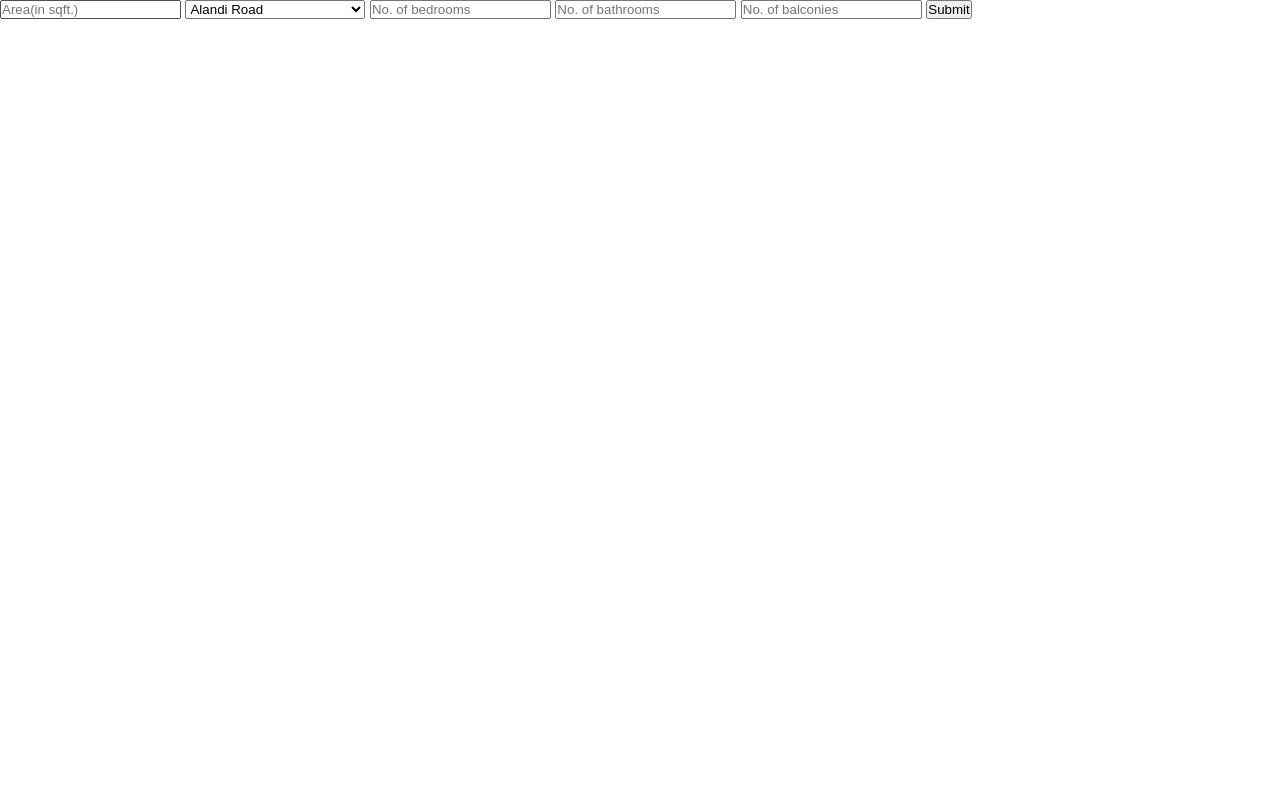
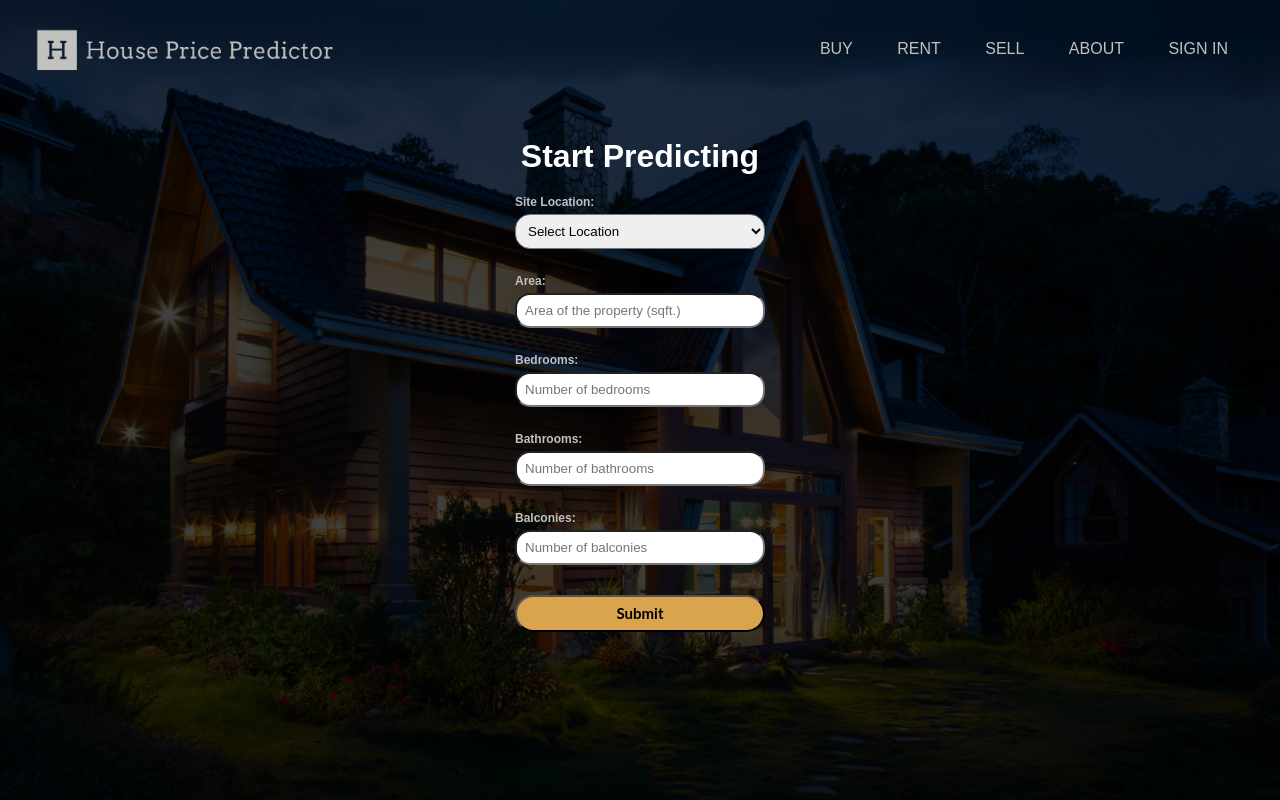
Before and after one commit to imageadhikari/Housing-Price-Predictor, a Flask app: page / in a window 1280 px wide. Run offline with Flask 2, Linux system fonts and the light colour scheme; parts of the project's set-up code (start-up, migrations or seed data) failed here and were passed over.

Commit message:
Index.html completed with css

```diff
--- a/static/style.css
+++ b/static/style.css
@@ -55,59 +55,69 @@
     width: 100%;
 }
 
-.content{
-    width:100%;
-    position: absolute;
-    top:50%;
-    transform: translateY(-50%);
-    text-align: center;
+.predictor{
+    width:250px;
+    padding: 30px 50px 10px;
+    margin: 10px auto;
+    position: relative;
     color:#c1c1c0;
 }
 
-.content h1{
-    font-size: 55px;
-    margin-top: 80px;
+.title h1{
+    color:#fff;
+    letter-spacing: 0px;
+    margin-bottom: 20px;
+    text-align: center;
 }
 
-.content p{
-    margin: 20px auto;
-    font-weight: 100;
-    line-height: 25px;
+.form,
+.form-items{
+    width: 100%;
 }
 
-button{
-    width:200px;
-    padding: 15px 0;
-    text-align: center;
-    margin:20px 10px;
-    border-radius: 25px;
+.form-items label{
+    display: block;
+    margin-top: 5px;
+    margin-bottom: 5px;
+    font-size: 12px;
     font-weight: bold;
-    font-size: 15px;
-    border: 2px solid #c1c1c0;
-    background: transparent;
-    color: #c1c1c0;
-    cursor: pointer;
-    position: relative;
-    overflow: hidden;
 }
 
-span{
-    background:#553f30;
-    height:100%;
-    width: 0;
-    border-radius: 25px;
-    position: absolute;
-    left: 0;
-    bottom: 0;
-    z-index: -1;
-    transition: 0.5s;
+.form-items select{
+    width: 100%;
+    padding: 8px;
+    margin-bottom: 20px;
+    outline: none;
+    border-radius: 15px;
 }
 
-button:hover span {
+.form-items input{
     width: 100%;
-
+    padding: 8px;
+    box-sizing: border-box;
+    margin-bottom: 20px;
+    outline: none;
+    border-radius: 15px;
 }
 
-button:hover {
-    border: none;
+input[type='submit']{
+    width: 100%;
+    padding: .5em 1em;
+    border-radius: 20px;
+    color: black;
+    font-family: 'Lato', sans-serif;
+    font-size: 15px;
+    font-weight: bold;
+    cursor: pointer;
+    background-color: #daa34e;
+    margin-top: 10px;
+    margin-bottom: 10px;
 }
+
+.messages h1{
+    color: white;
+}
+
+.messages h2{
+    color: white;
+}
--- a/templates/index.html
+++ b/templates/index.html
@@ -7,33 +7,32 @@
     <link rel="stylesheet" href="static/style.css">
     <title>House Price Predictor</title>
 </head>
+
 <body>
-    <!-- <div class="banner">
+
+    <div class="banner">
         <div class="navbar">
             <img src="static/logo.png" class="logo">
             <ul>
-                <li><a href="#">Location</a></li>
-                <li><a href="#">Bedrooms</a></li>
-                <li><a href="#">Bathrooms</a></li>
-                <li><a href="#">Balcony</a></li>
-                <li><a href="#">Area</a></li>
+                <li><a href="#">Buy</a></li>
+                <li><a href="#">Rent</a></li>
+                <li><a href="#">Sell</a></li>
+                <li><a href="#">About</a></li>
+                <li><a href="#">Sign In</a></li>
             </ul>
         </div>
 
-        <div class="content">
-            <h1>PREDICT YOUR HOUSE'S PRICE</h1>
-            <p>Predict the price of your house based on its features using our intuitive machine learning model.</p>
-            <div>
-                <button type="button"><span></span>Start Predicting</button>
-            </div>
+        <div class="predictor">
+            <div class="title">
+                <h1>Start Predicting</h1>
             </div>
 
-    </div> -->
-
+            <div class="form">
                 <form action="/predict" method="POST">
-        <input type="text" name="Land Area" placeholder="Area(in sqft.)">
-
+                    <div class="form-items">
+                        <label for="Location">Site Location:</label>
                         <select name="Location" id="Location">
+                            <option value="" disabled selected>Select Location</option>
                             <option value="Alandi Road">Alandi Road</option>
                             <option value="Ambegaon Budruk">Ambegaon Budruk</option>
                             <option value="Anandnagar">Anandnagar</option>
@@ -131,11 +130,36 @@
                             <option value="Warje">Warje</option>
                             <option value="Yerawada">Yerawada</option>
                         </select>
+                    </div>
 
-        <input type="text" name="Bedrooms" placeholder="No. of bedrooms">
-        <input type="text" name="Bathrooms" placeholder="No. of bathrooms">
-        <input type="text" name="Balcony" placeholder="No. of balconies">
+                    <div class="form-items">
+                        <label for="Land Area">Area:</label>
+                        <input type="text" name="Land Area" placeholder="Area of the property (sqft.)">
+                    </div>
+
+                    <div class="form-items">
+                        <label for="Bedrooms">Bedrooms:</label>
+                        <input type="text" name="Bedrooms" placeholder="Number of bedrooms">
+                    </div>
+
+                    <div class="form-items">
+                        <label for="Bathrooms">Bathrooms:</label>
+                        <input type="text" name="Bathrooms" placeholder="Number of bathrooms">
+                    </div>
+
+                    <div class="form-items">
+                        <label for="Balcony">Balconies:</label>
+                        <input type="text" name="Balcony" placeholder="Number of balconies">
+                    </div>
+
+                    <div class="subButton">
                         <input type="submit">
+                    </div>
+
                 </form>
+            </div>
+        </div>
+
+    </div>
 </body>
 </html>
```
Also changed, not shown: app.py (+0 -20 lines), templates/predict.html (+7 -0 lines), 1 other file. Lines whose indentation alone changed are shown as unchanged.
